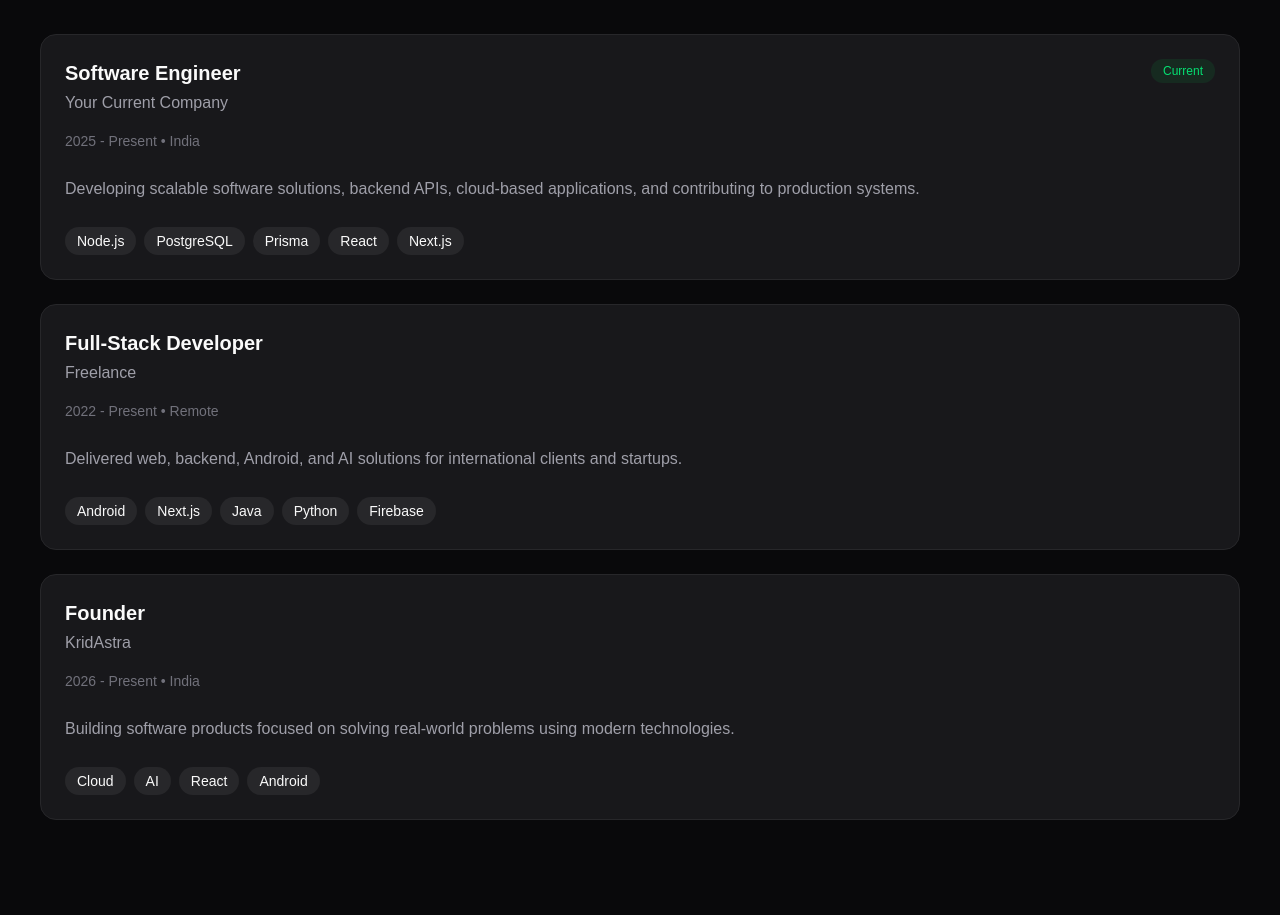
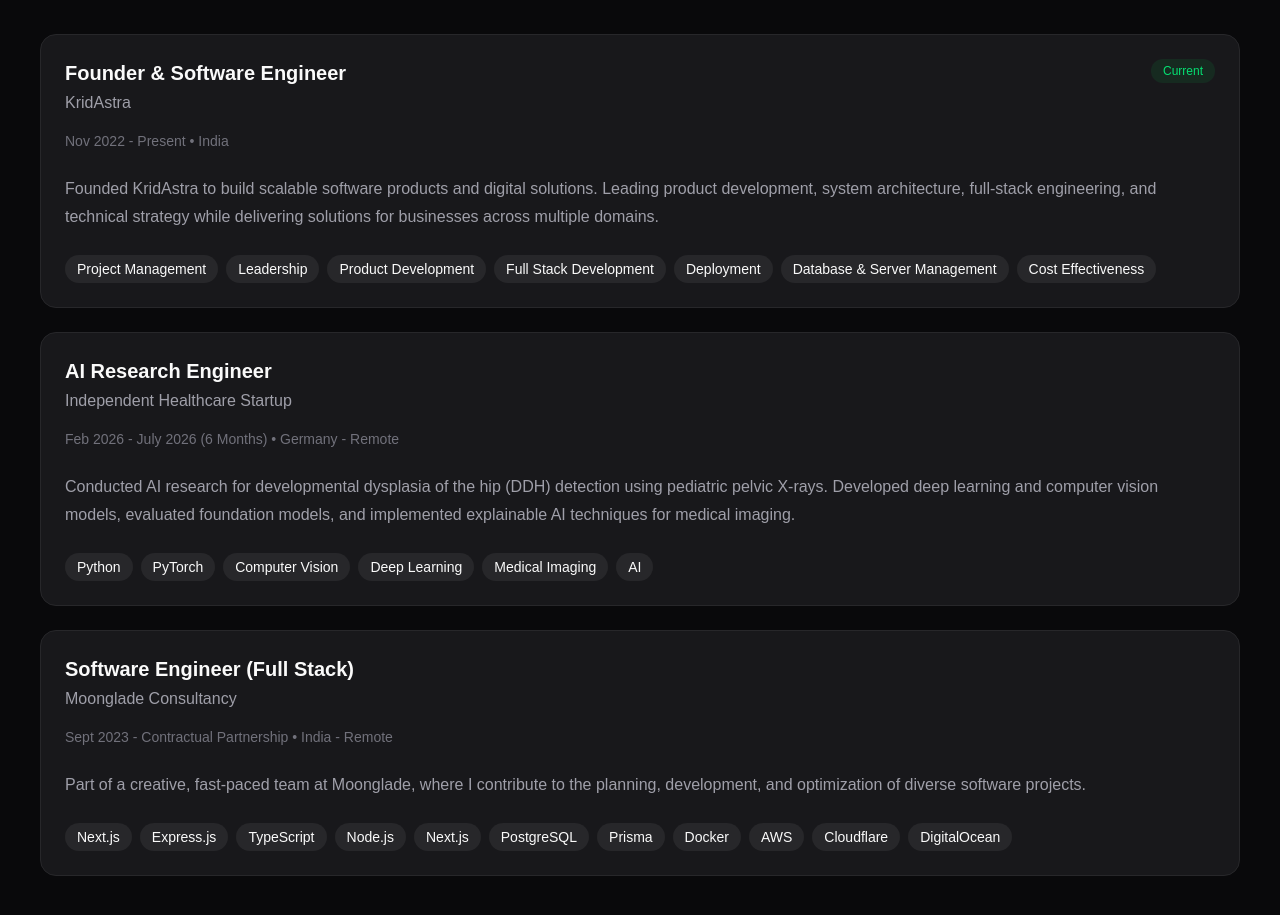
Before and after one commit to devsiddhartha31/devsiddhartha31.github.io, a Next.js app: page / in a window 1280 px wide. Shown: the part 3240-4155 px from the top of the page. Built offline with nearby package versions, Linux system fonts and the light colour scheme.

Commit message:
feat(experience): update experience data

```diff
--- a/data/experience.ts
+++ b/data/experience.ts
@@ -3,66 +3,60 @@ import { ExperienceItem } from "@/types/experience";
 export const experiences: ExperienceItem[] = [
   {
     id: 1,
-    company: "Your Current Company",
-    role: "Software Engineer",
-    duration: "2025 - Present",
+    company: "KridAstra",
+    role: "Founder & Software Engineer",
+    duration: "Nov 2022 - Present",
     location: "India",
-
     description:
-    "Developing scalable software solutions, backend APIs, cloud-based applications, and contributing to production systems.",
-
+    "Founded KridAstra to build scalable software products and digital solutions. Leading product development, system architecture, full-stack engineering, and technical strategy while delivering solutions for businesses across multiple domains.",
     technologies: [
+      "Project Management",
+      "Leadership",
+      "Product Development",
+      "Full Stack Development",
+      "Deployment",
+      "Database & Server Management",
+      "Cost Effectiveness",
+    ],
+    current: true,
+  },
+  {
+    id: 2,
+    company: "Independent Healthcare Startup",
+    role: "AI Research Engineer",
+    duration: "Feb 2026 - July 2026 (6 Months)",
+    location: "Germany - Remote",
+    description:
+      "Conducted AI research for developmental dysplasia of the hip (DDH) detection using pediatric pelvic X-rays. Developed deep learning and computer vision models, evaluated foundation models, and implemented explainable AI techniques for medical imaging.",
+    technologies: [
+      "Python",
+      "PyTorch",
+      "Computer Vision",
+      "Deep Learning",
+      "Medical Imaging",
+      "AI",
+    ],
+  },
+  {
+    id: 3,
+    company: "Moonglade Consultancy",
+    role: "Software Engineer (Full Stack)",
+    duration: "Sept 2023 - Contractual Partnership",
+    location: "India - Remote",
+    description:
+      "Part of a creative, fast-paced team at Moonglade, where I contribute to the planning, development, and optimization of diverse software projects.",
+    technologies: [
+      "Next.js",
+      "Express.js",
+      "TypeScript",
       "Node.js",
+      "Next.js",
       "PostgreSQL",
       "Prisma",
-      "React",
-      "Next.js",
-    ],
-
-    current: true,
-  },
-
-  {
-    id: 2,
-    company: "Freelance",
-
-    role: "Full-Stack Developer",
-
-    duration: "2022 - Present",
-
-    location: "Remote",
-
-    description:
-    "Delivered web, backend, Android, and AI solutions for international clients and startups.",
-
-    technologies: [
-      "Android",
-      "Next.js",
-      "Java",
-      "Python",
-      "Firebase",
-    ],
-  },
-
-  {
-    id: 3,
-
-    company: "KridAstra",
-
-    role: "Founder",
-
-    duration: "2026 - Present",
-
-    location: "India",
-
-    description:
-    "Building software products focused on solving real-world problems using modern technologies.",
-
-    technologies: [
-      "Cloud",
-      "AI",
-      "React",
-      "Android",
+      "Docker",,
+      "AWS",
+      "Cloudflare",
+      "DigitalOcean",
     ],
   },
 ];
```
